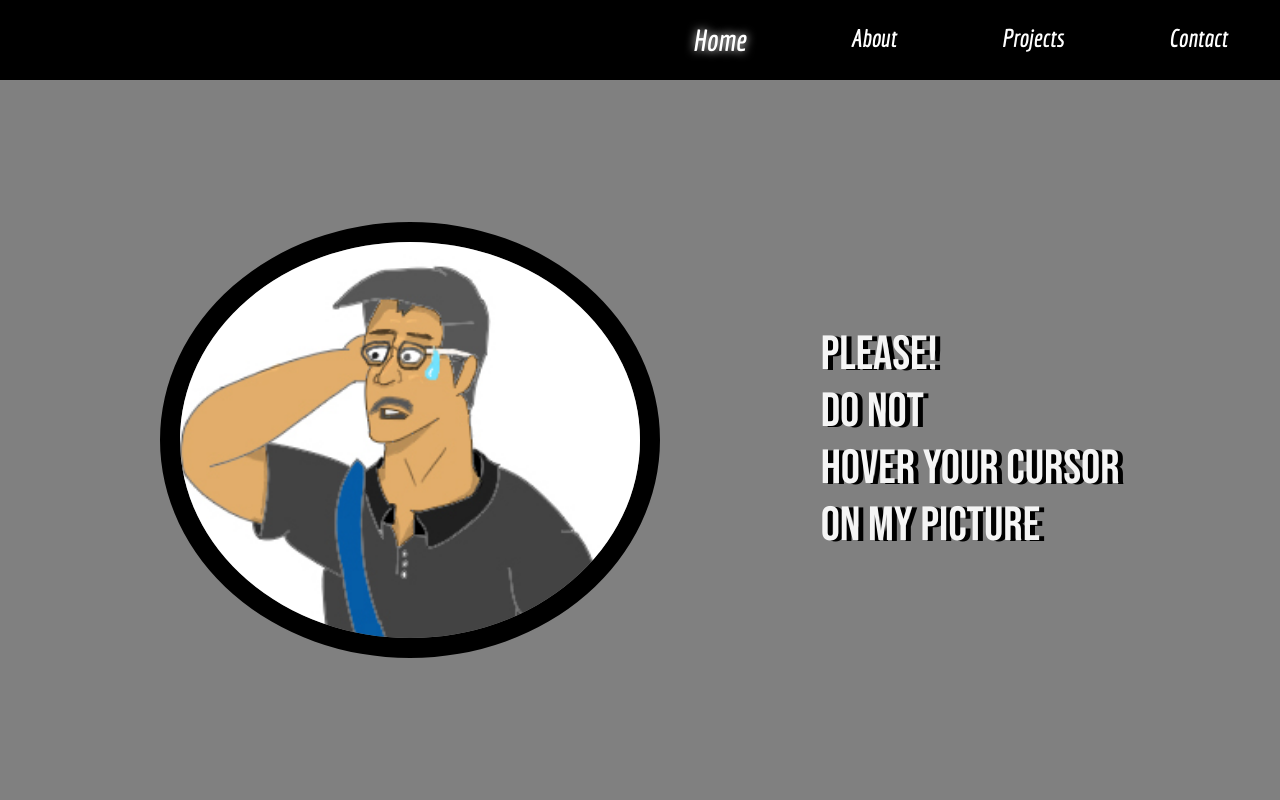
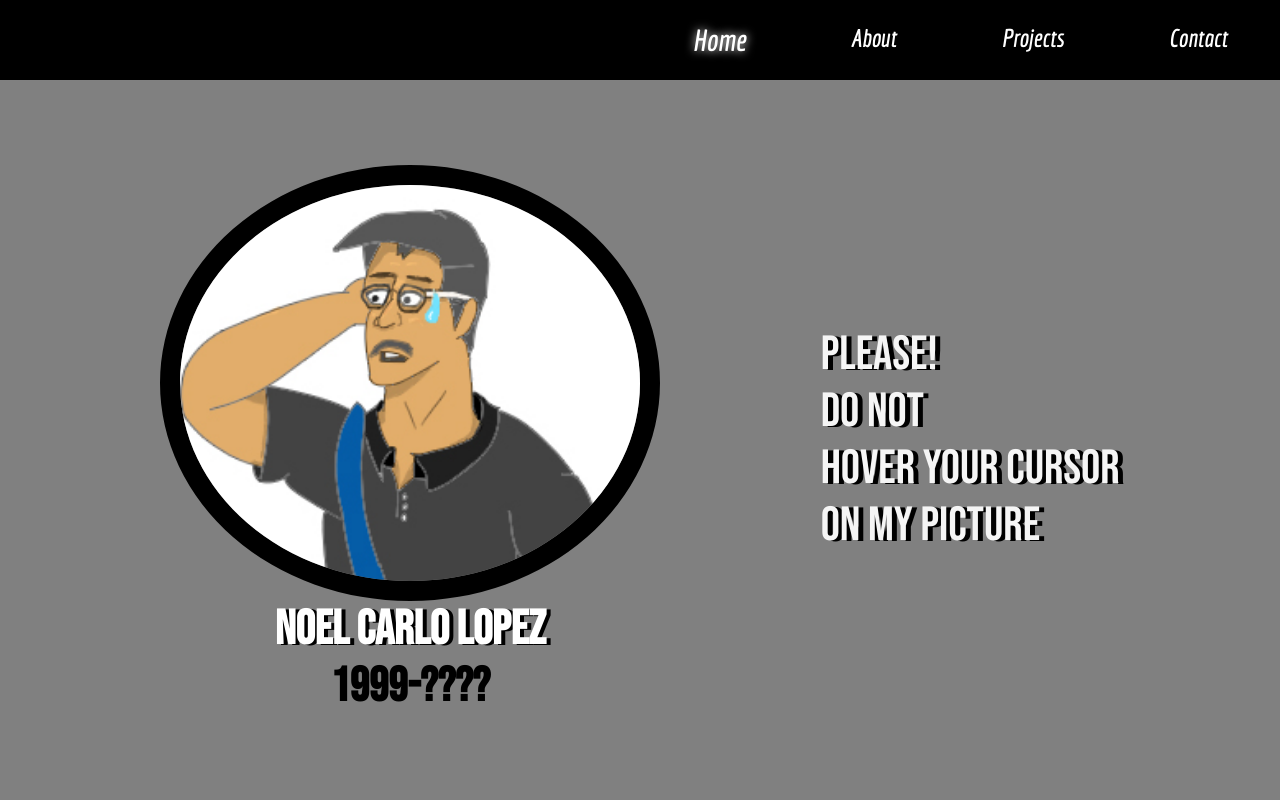
Before and after one commit to nchloride/nchloride-portfolio, a React (Create React App) app: page / in a window 1280 px wide. Shown: the top 800 px of the page. Built offline with nearby package versions, Linux system fonts and the light colour scheme; no server answers.

Commit message:
added: home intro date/ styles class  refactor

```diff
--- a/src/Routes/Home/HomeIntroduction.js
+++ b/src/Routes/Home/HomeIntroduction.js
@@ -19,7 +19,11 @@ const HomeIntroduction = () => {
     return (
         <>
             <section className="home__intro">
-                    <motion.img onMouseEnter={onMouseEnter} animate={{rotate:360}} src={chorvald}></motion.img>
+                    <div className="intro__picture">
+                        <motion.img onMouseEnter={onMouseEnter} animate={{rotate:360}} src={chorvald}></motion.img>
+                        <h1>Noel Carlo Lopez</h1>
+                        <h2>1999-????</h2>
+                    </div>
                     <div className="tagLines">
                         {tagLines.map((tagLine,index)=><TagLineContainer tagLine={tagLine} delay={index} key={index}/>)}
                     </div>
--- a/src/Routes/Home/home.css
+++ b/src/Routes/Home/home.css
@@ -30,7 +30,19 @@
     text-shadow: 5px 1px black;
     font-size:3rem;
 }
-.home__intro > img {
+.intro__picture{
+    display: flex;
+    flex-direction: column;
+    align-items: center;
+    font-family: 'Bebas Neue', cursive;
+    font-size: 2rem;
+}
+.intro__picture>h1{
+    color: white;
+    font-size: 3rem;
+    text-shadow: 4px 1px black;
+}
+.intro__picture > img {
     border-radius: 50%;
     border: 20px solid black;
     height: minmax(200px,500px);
@@ -46,7 +58,7 @@
         font-size: 2rem;
         text-align: center;
     }
-    .home__intro>img{
+    .intro__picture>img{
         width: 80%;
     }
 }
```
Also changed, not shown: 1 other file (tests, documents, lock files or other folders).
